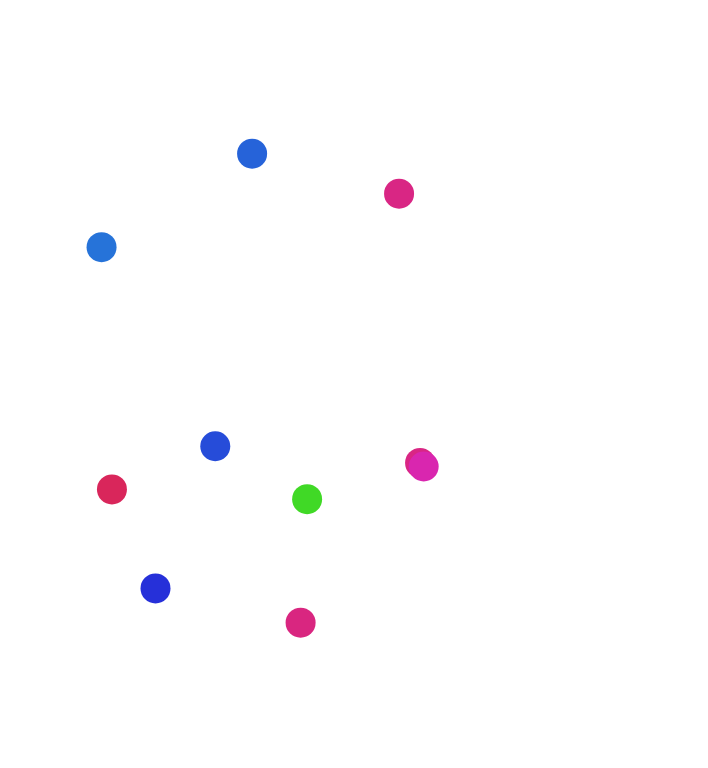
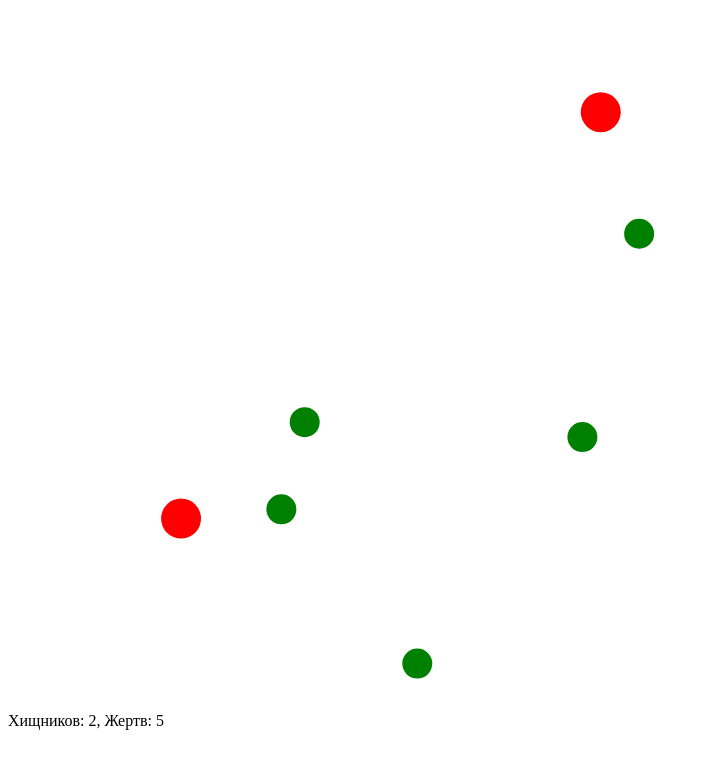
Before and after one commit to EgorNovikov7/NaturalSelection, a Vue app: page / in a window 1280 px wide. Shown: the top 768 px of the page, without its empty margins (0-708 px from the left). Built offline with nearby package versions, Linux system fonts and the light colour scheme.

Commit message:
Добавил хищников и животных

```diff
--- a/src/App.vue
+++ b/src/App.vue
@@ -1,27 +1,41 @@
 <template>
   <div>
     <canvas ref="canvas" width="700" height="700"></canvas>
+    <div>Хищников: {{ predatorsCount }}, Жертв: {{ preysCount }}</div>
   </div>
 </template>
 
 <script>
 class Creature {
-  constructor(x, y, size, color) {
+  constructor(x, y, size, speed, color, type) {
     this.x = x
     this.y = y
     this.size = size
+    this.speed = speed
     this.color = color
+    this.type = type
     this.dx = Math.random() * 2 - 1
     this.dy = Math.random() * 2 - 1
   }
 
   move() {
-    this.x += this.dx * 2
-    this.y += this.dy * 2
+    this.x += this.dx * this.speed
+    this.y += this.dy * this.speed
 
-    // Отскок от границ
     if (this.x < 0 || this.x > 700) this.dx *= -1
     if (this.y < 0 || this.y > 700) this.dy *= -1
+  }
+}
+
+class Predator extends Creature {
+  constructor(x, y) {
+    super(x, y, 20, 1.5, 'red', 'predator')
+  }
+}
+
+class Prey extends Creature {
+  constructor(x, y) {
+    super(x, y, 15, 1, 'green', 'prey')
   }
 }
 
@@ -33,16 +47,29 @@ export default {
       animationId: null
     }
   },
+  computed: {
+    predatorsCount() {
+      return this.creatures.filter(c => c.type === 'predator').length
+    },
+    preysCount() {
+      return this.creatures.filter(c => c.type === 'prey').length
+    }
+  },
   mounted() {
     const canvas = this.$refs.canvas
     this.ctx = canvas.getContext('2d')
 
-    for (let i = 0; i < 10; i++) {
-      this.creatures.push(new Creature(
+    // 5 жертв и 2 хищника
+    for (let i = 0; i < 5; i++) {
+      this.creatures.push(new Prey(
         Math.random() * 700,
+        Math.random() * 700
+      ))
+    }
+    for (let i = 0; i < 2; i++) {
+      this.creatures.push(new Predator(
         Math.random() * 700,
-        15,
-        `hsl(${Math.random() * 360}, 70%, 50%)`
+        Math.random() * 700
       ))
     }
 
```
